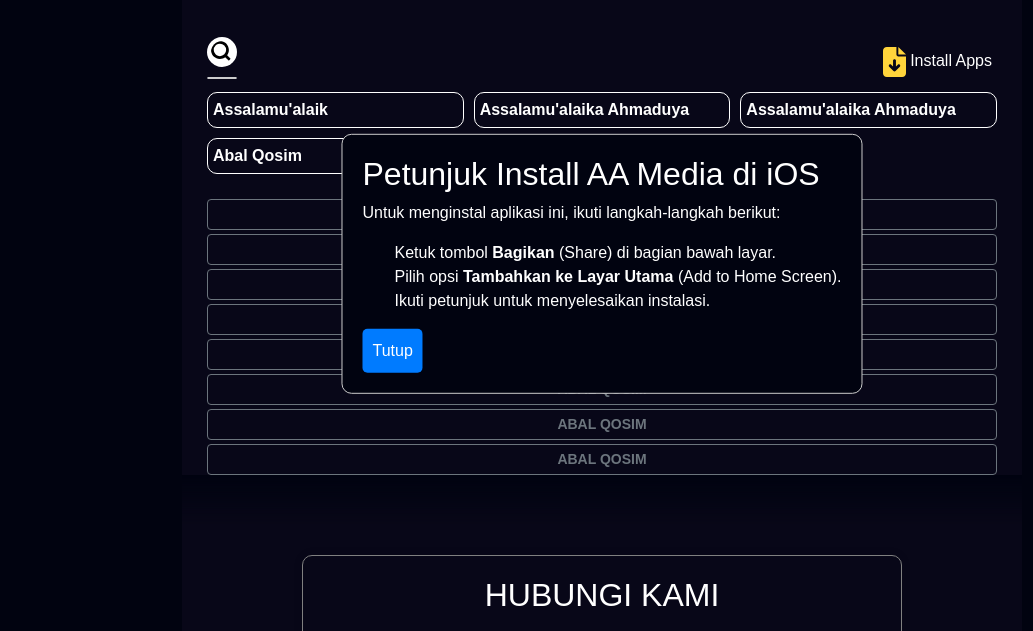
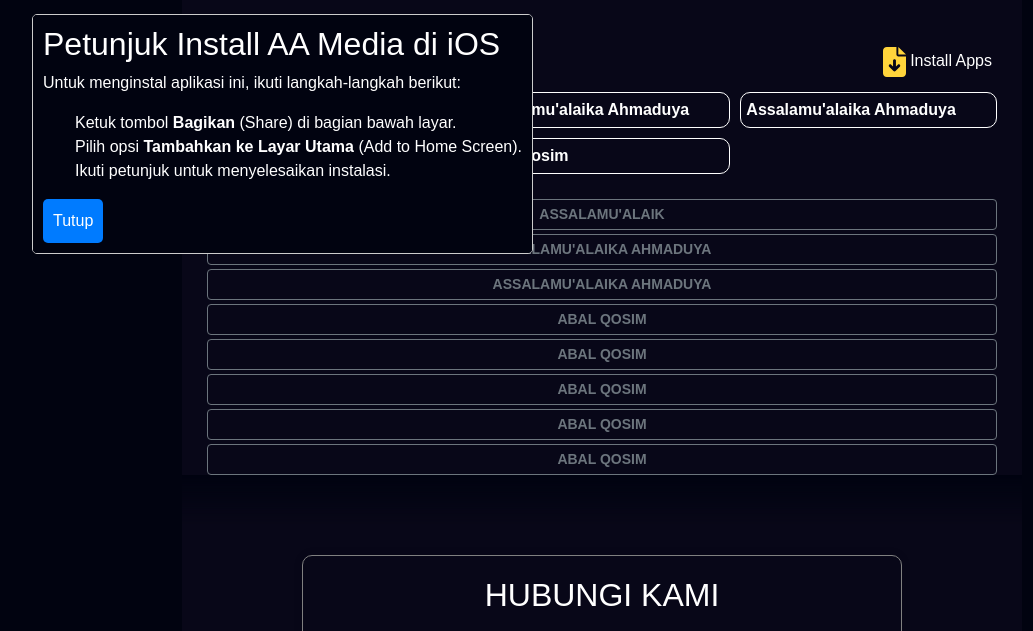
Before and after one commit to alasyiqin-pekalongan/lirik-sholawat, a plain HTML site: page index.html in a window 1280 px wide. Shown: the part 136-767 px from the top of the page, without its empty margins (38-1071 px from the left). Drawn offline with Linux system fonts and the light colour scheme; a web font is replaced by a local one.

Commit message:
update lagi

```diff
--- a/index.html
+++ b/index.html
@@ -26,6 +26,7 @@
 
   <!-- Notifikasi untuk iOS -->
   <div id="ios-popup">
+    <div class="popup-content">
     <h2>Petunjuk Install AA Media di iOS</h2>
     <p style="color:white">Untuk menginstal aplikasi ini, ikuti langkah-langkah berikut:</p>
     <ol>
@@ -34,6 +35,7 @@
         <li>Ikuti petunjuk untuk menyelesaikan instalasi.</li>
     </ol>
       <button id="close-popup-btn">Tutup</button>
+    </div>
   </div>
 
   <!-- Popup Pembaruan -->
--- a/script.js
+++ b/script.js
@@ -83,7 +83,7 @@ function checkForThursdayAfternoon() {
   checkForThursdayAfternoon(); // Panggilan awal saat halaman dimuat
 
   // 3. Menangani ios-popup
-const iosPopupClosed = localStorage.getItem('ios-popup-closed');
+const iosPopupClosed = localStorage.getItem('close-popup-btn');
 if (!iosPopupClosed) {
   document.getElementById('ios-popup').style.display = 'block';
 }
--- a/style.css
+++ b/style.css
@@ -75,17 +75,21 @@ header {
 }
 
 #ios-popup {
-  display: block;
   position: fixed;
-  top: 50%;
-  left: 50%;
-  transform: translate(-50%, -50%);
-  background: #010310;
-  color: white;
+  margin-top: 150px;
+  margin-left: 70px;
   border: 1px solid #ccc;
-  border-radius: 10px;
-  padding: 20px;
+  max-height: 400px;
+  max-width: 70vw;
+  overflow-y: auto;
+  border-radius: 5px;
   z-index: 1000;
+}
+
+.popup-content {
+  padding: 10px;
+  background-color: #010310;
+  cursor: pointer;
 }
 
 #close-popup-btn {
```
